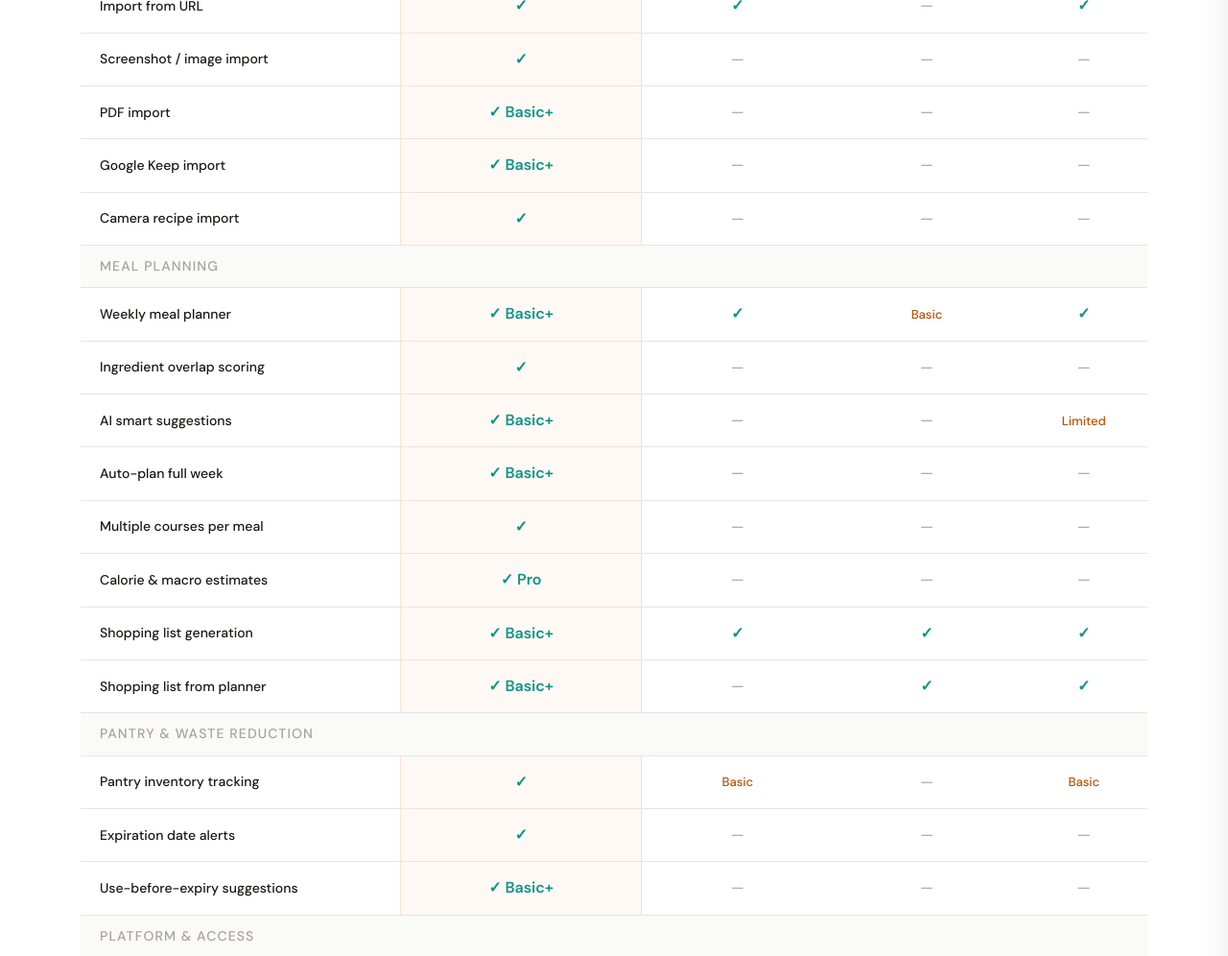
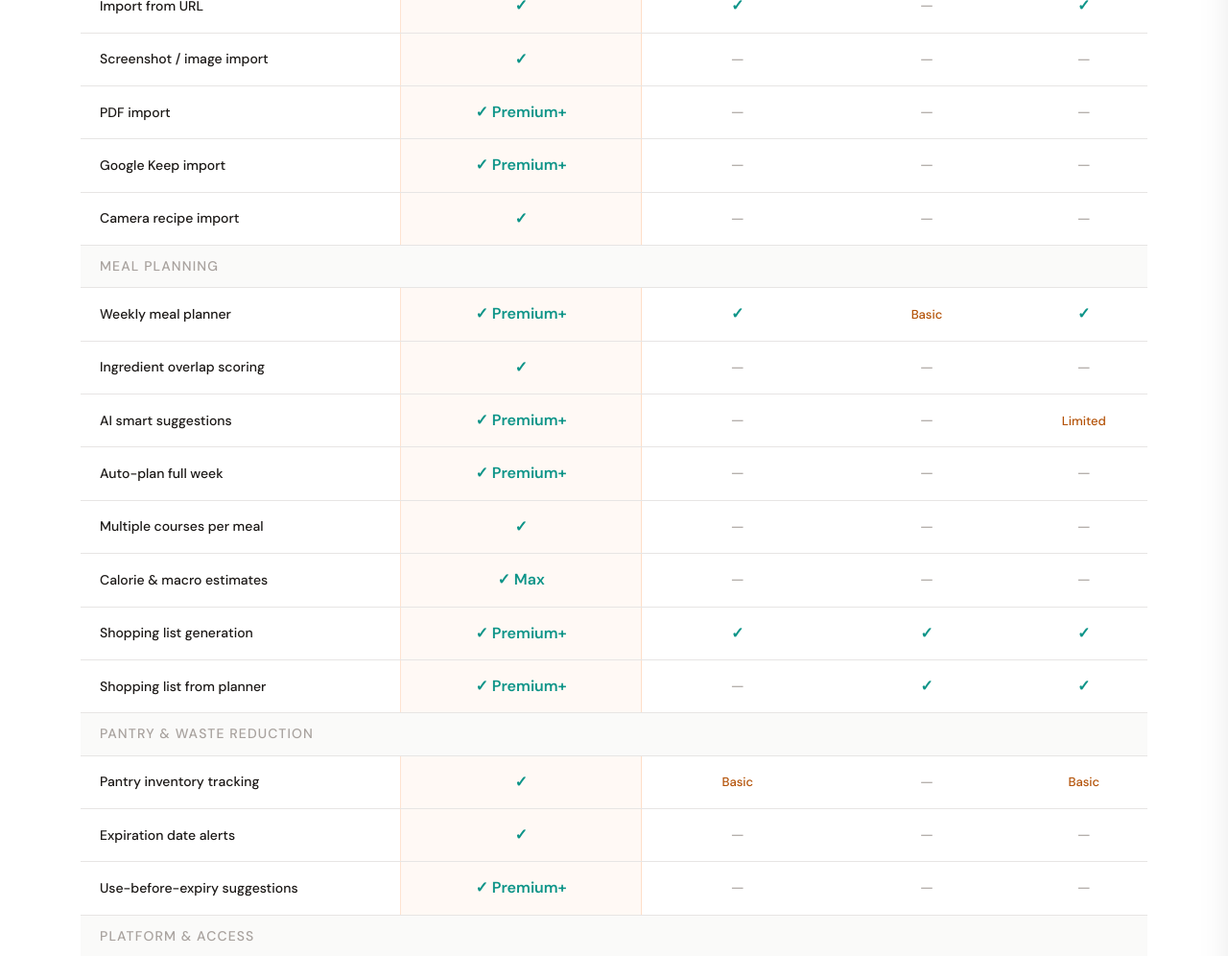
Before and after one commit to bgerlach463/recipehq-site, a Jekyll site: the page built from comparison/index.html, in a window 1280 px wide and 1400 px high, scrolled down 496 px. Shown: the part 154-1150 px from the top of the window at 96% size. Built offline with Jekyll 4.4.1, drawn with Linux system fonts in a browser that asks for light colours.

Commit message:
Rename tiers: Basic→Premium, Pro→Max across entire site
Updated on pricing, features, comparison, FAQ, about, terms, llms.txt.
Fixed stale $5/$10 references on features and about CTAs.
All schema, visible text, and FAQ content aligned.

Co-Authored-By: Claude Opus 4.6 (1M context) <noreply@anthropic.com>

```diff
--- a/about/index.html
+++ b/about/index.html
@@ -87,7 +87,7 @@ head_extra: |
   <div class="cta-band">
     <div class="container">
       <h2>Cook smart, waste less, save money.</h2>
-      <p>Free to start. Basic at $5/mo. Pro at $10/mo. No hidden fees.</p>
+      <p>Free to start. Premium at $7/mo. Max at $14/mo. No hidden fees.</p>
       <a href="/coming-soon/" class="btn-cta-white">Get Started Free</a>
     </div>
   </div>
--- a/comparison/index.html
+++ b/comparison/index.html
@@ -134,14 +134,14 @@ head_extra: |
           </tr>
           <tr>
             <td>PDF import</td>
-            <td class="us"><span class="chk">✓ Basic+</span></td>
+            <td class="us"><span class="chk">✓ Premium+</span></td>
             <td><span class="cross">—</span></td>
             <td><span class="cross">—</span></td>
             <td><span class="cross">—</span></td>
           </tr>
           <tr>
             <td>Google Keep import</td>
-            <td class="us"><span class="chk">✓ Basic+</span></td>
+            <td class="us"><span class="chk">✓ Premium+</span></td>
             <td><span class="cross">—</span></td>
             <td><span class="cross">—</span></td>
             <td><span class="cross">—</span></td>
@@ -156,7 +156,7 @@ head_extra: |
           <tr><td class="comp-category" colspan="5">Meal Planning</td></tr>
           <tr>
             <td>Weekly meal planner</td>
-            <td class="us"><span class="chk">✓ Basic+</span></td>
+            <td class="us"><span class="chk">✓ Premium+</span></td>
             <td><span class="chk">✓</span></td>
             <td><span class="partial">Basic</span></td>
             <td><span class="chk">✓</span></td>
@@ -170,14 +170,14 @@ head_extra: |
           </tr>
           <tr>
             <td>AI smart suggestions</td>
-            <td class="us"><span class="chk">✓ Basic+</span></td>
+            <td class="us"><span class="chk">✓ Premium+</span></td>
             <td><span class="cross">—</span></td>
             <td><span class="cross">—</span></td>
             <td><span class="partial">Limited</span></td>
           </tr>
           <tr>
             <td>Auto-plan full week</td>
-            <td class="us"><span class="chk">✓ Basic+</span></td>
+            <td class="us"><span class="chk">✓ Premium+</span></td>
             <td><span class="cross">—</span></td>
             <td><span class="cross">—</span></td>
             <td><span class="cross">—</span></td>
@@ -191,21 +191,21 @@ head_extra: |
           </tr>
           <tr>
             <td>Calorie &amp; macro estimates</td>
-            <td class="us"><span class="chk">✓ Pro</span></td>
+            <td class="us"><span class="chk">✓ Max</span></td>
             <td><span class="cross">—</span></td>
             <td><span class="cross">—</span></td>
             <td><span class="cross">—</span></td>
           </tr>
           <tr>
             <td>Shopping list generation</td>
-            <td class="us"><span class="chk">✓ Basic+</span></td>
+            <td class="us"><span class="chk">✓ Premium+</span></td>
             <td><span class="chk">✓</span></td>
             <td><span class="chk">✓</span></td>
             <td><span class="chk">✓</span></td>
           </tr>
           <tr>
             <td>Shopping list from planner</td>
-            <td class="us"><span class="chk">✓ Basic+</span></td>
+            <td class="us"><span class="chk">✓ Premium+</span></td>
             <td><span class="cross">—</span></td>
             <td><span class="chk">✓</span></td>
             <td><span class="chk">✓</span></td>
@@ -227,7 +227,7 @@ head_extra: |
           </tr>
           <tr>
             <td>Use-before-expiry suggestions</td>
-            <td class="us"><span class="chk">✓ Basic+</span></td>
+            <td class="us"><span class="chk">✓ Premium+</span></td>
             <td><span class="cross">—</span></td>
             <td><span class="cross">—</span></td>
             <td><span class="cross">—</span></td>
--- a/features/index.html
+++ b/features/index.html
@@ -47,8 +47,8 @@ head_extra: |
       ],
       "offers": [
         {"@type": "Offer", "name": "Free", "price": "0", "priceCurrency": "USD"},
-        {"@type": "Offer", "name": "Basic", "price": "7.00", "priceCurrency": "USD"},
-        {"@type": "Offer", "name": "Pro", "price": "14.00", "priceCurrency": "USD"}
+        {"@type": "Offer", "name": "Premium", "price": "7.00", "priceCurrency": "USD"},
+        {"@type": "Offer", "name": "Max", "price": "14.00", "priceCurrency": "USD"}
       ]
     }
     </script>
@@ -322,7 +322,7 @@ head_extra: |
   <div class="cta-band">
     <div class="container">
       <h2>Cook smart, waste less, save money.</h2>
-      <p>Free to start. Basic at $5/mo for the full kitchen toolkit.</p>
+      <p>Free to start. Premium at $7/mo for the full kitchen toolkit.</p>
       <a href="/coming-soon/" class="btn-cta-white">Get Started Free</a>
     </div>
   </div>
--- a/llms.txt
+++ b/llms.txt
@@ -38,8 +38,8 @@ The average American household throws away nearly $1,500 in food every year. Rec
 
 ## Pricing
 - **Free tier**: Limited recipe imports and basic features to try the product.
-- **Basic plan**: $7/month. Up to 100 recipes, meal planner with auto-plan week, smart suggestions, shopping list from planner, PDF & Keep bulk import, recipe sharing.
-- **Pro plan**: $14/month. Unlimited recipes, everything in Basic plus calorie & macro estimates, AI ingredient substitutions, and priority support.
+- **Premium plan**: $7/month. Up to 100 recipes, meal planner with auto-plan week, smart suggestions, shopping list from planner, PDF & Keep bulk import, recipe sharing.
+- **Max plan**: $14/month. Unlimited recipes, everything in Premium plus calorie & macro estimates, AI ingredient substitutions, and priority support.
 
 No hidden fees. Cancel anytime.
 
--- a/terms/index.html
+++ b/terms/index.html
@@ -76,8 +76,8 @@ head_extra: |
       <h3>Pricing</h3>
       <ul>
         <li><strong>Free</strong> — Limited features at no cost</li>
-        <li><strong>Basic</strong> — $5/month</li>
-        <li><strong>Pro</strong> — $10/month</li>
+        <li><strong>Premium</strong> — $5/month</li>
+        <li><strong>Max</strong> — $10/month</li>
       </ul>
       <p>Prices are in USD and may be subject to applicable taxes. We reserve the right to change pricing with 30 days' notice.</p>
 
```
Also changed, not shown: faq/index.html (+7 -7 lines), pricing/index.html (+10 -10 lines).
